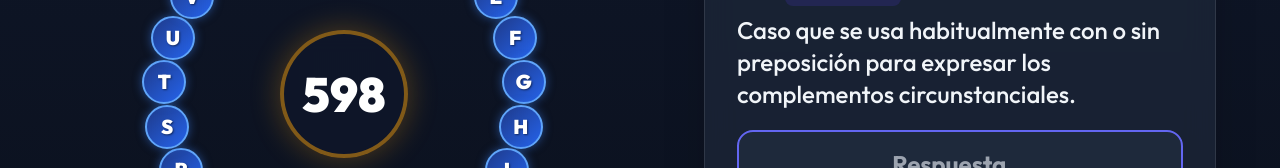
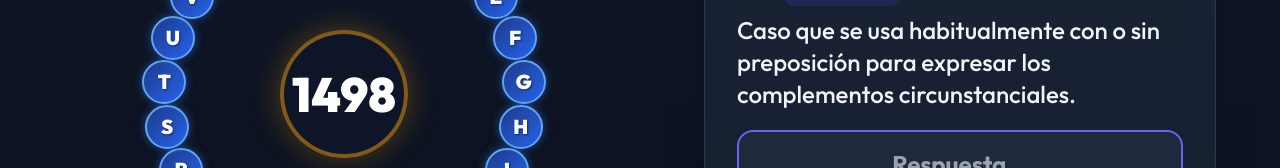
Before and after one commit to AlejandroGueto/roscolatin, a plain HTML site: page index.html in a window 1280 px wide. Both pictures are taken after a click on the button "COMENZAR EL JUEGO". Shown: the part 280-448 px from the top of the page. Drawn offline with nearby package versions, Linux system fonts and the light colour scheme.

Commit message:
Change timer duration from 10 to 25 minutes

```diff
--- a/index.html
+++ b/index.html
@@ -173,7 +173,7 @@
             <!-- EL ROSCO -->
             <div class="rosco-wrapper flex items-center justify-center">
                 <div id="timer-container" class="absolute z-10 flex flex-col items-center justify-center bg-slate-900/90 rounded-full w-24 h-24 md:w-32 md:h-32 border-4 border-amber-500/50 shadow-[0_0_30px_rgba(245,158,11,0.3)] backdrop-blur-md transition-colors">
-                    <span id="timer" class="text-4xl md:text-5xl font-black text-white">600</span>
+                    <span id="timer" class="text-4xl md:text-5xl font-black text-white">2000</span>
                 </div>
                 <div id="rosco-letters" class="absolute inset-0 z-20"></div>
             </div>
@@ -449,7 +449,7 @@
                 { name: 'Equipo 3', score: 0, colorClasses: 'border-emerald-500 text-emerald-400 bg-emerald-900/30 shadow-[0_0_20px_#10b981]' },
                 { name: 'Equipo 4', score: 0, colorClasses: 'border-fuchsia-500 text-fuchsia-400 bg-fuchsia-900/30 shadow-[0_0_20px_#d946ef]' }
             ],
-            currentTeam: 0, time: 600, timerInterval: null, isActive: false, modalOpen: false,
+            currentTeam: 0, time: 1500, timerInterval: null, isActive: false, modalOpen: false,
 
             start() {
                 try {
@@ -468,7 +468,7 @@
 
                     this.currentTeam = 0;
                     this.teams.forEach(t => t.score = 0);
-                    this.time = 600; // 10 Minutos
+                    this.time = 1500; // 25 Minutos
                     this.modalOpen = false;
 
                     document.getElementById('start-screen').style.display = 'none';
```
